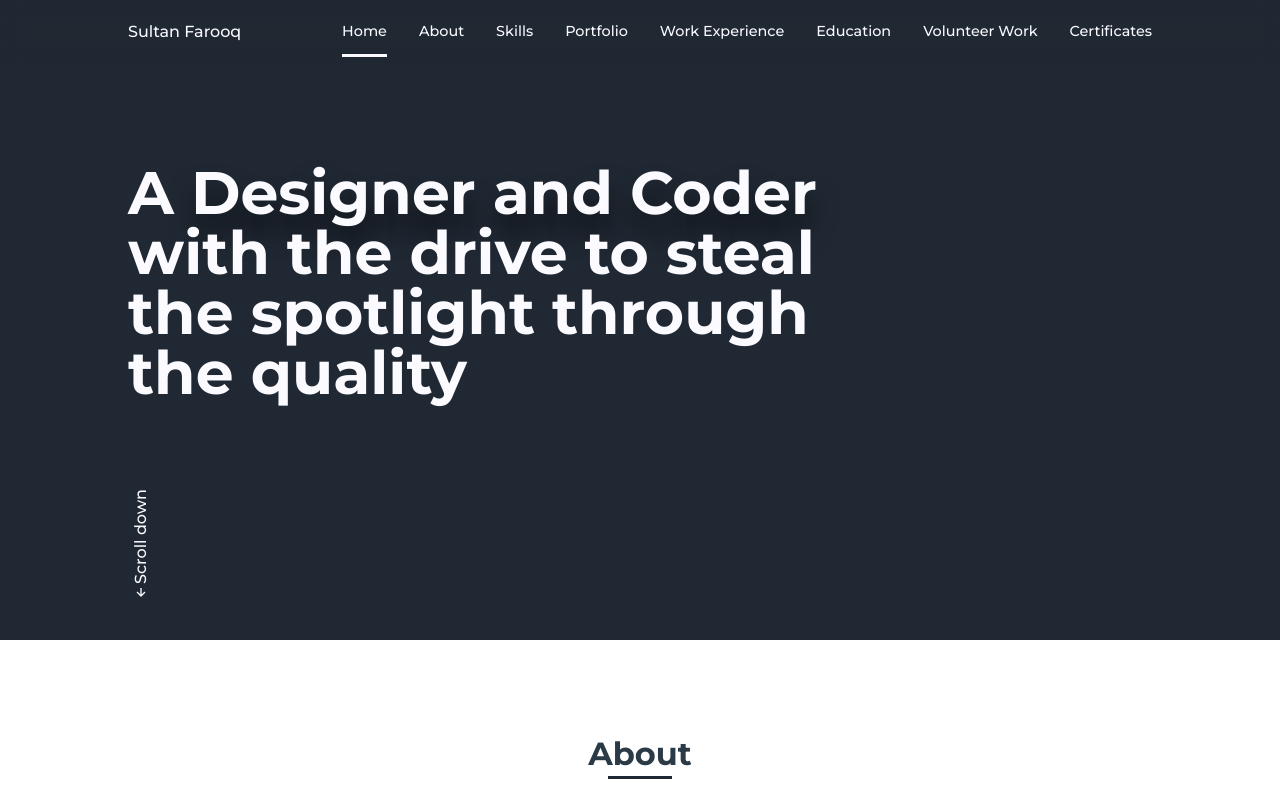
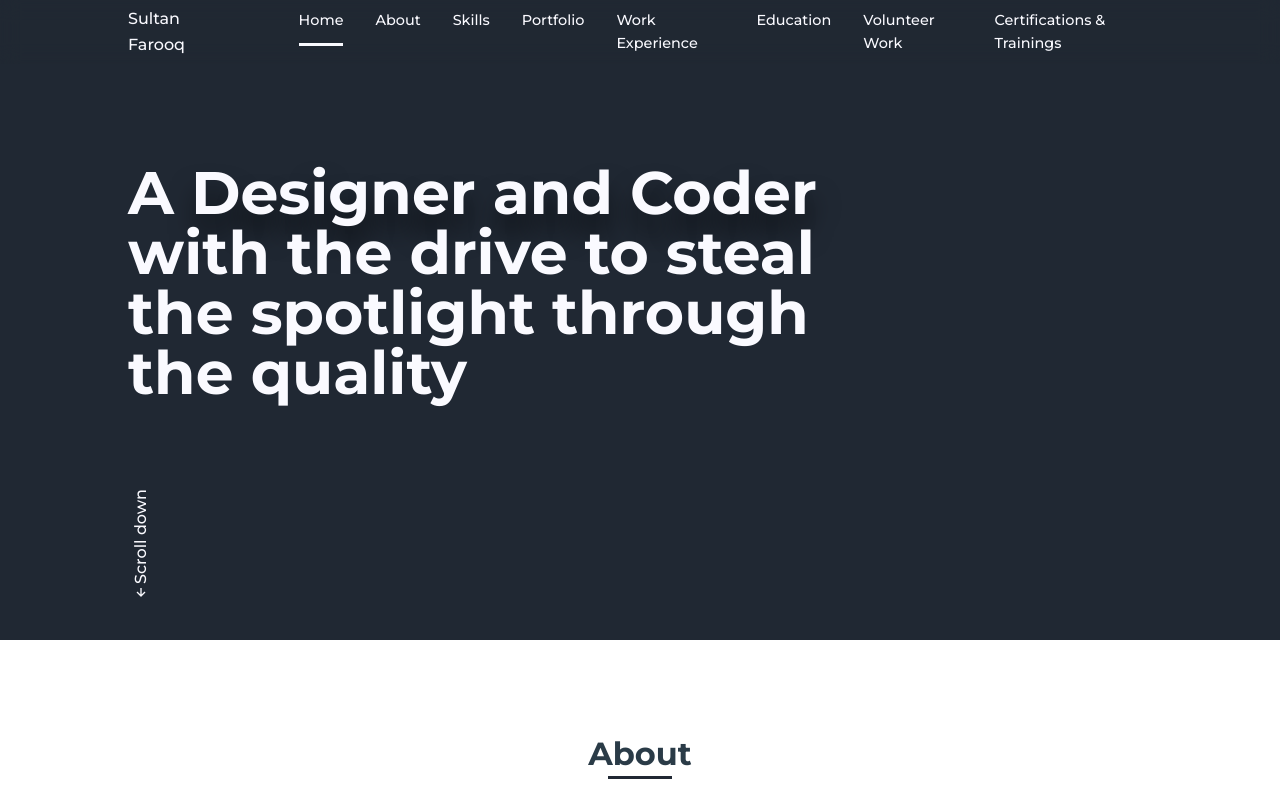
Before and after one commit to sultanfarooq98/sultanfarooq98.github.io, a plain HTML site: page index.html in a window 1280 px wide. Shown: the top 800 px of the page. Drawn offline with nearby package versions, Linux system fonts and the light colour scheme.

Commit message:
Update index.html

```diff
--- a/index.html
+++ b/index.html
@@ -41,7 +41,7 @@
 							<a href="#volunteerWork" class="nav__link">Volunteer Work</a>
 						</li>
 						<li class="nav__item">
-							<a href="#certificates" class="nav__link">Certificates</a>
+							<a href="#certificates" class="nav__link">Certifications & Trainings</a>
 						</li>
 					</ul>
 				</div>
```
